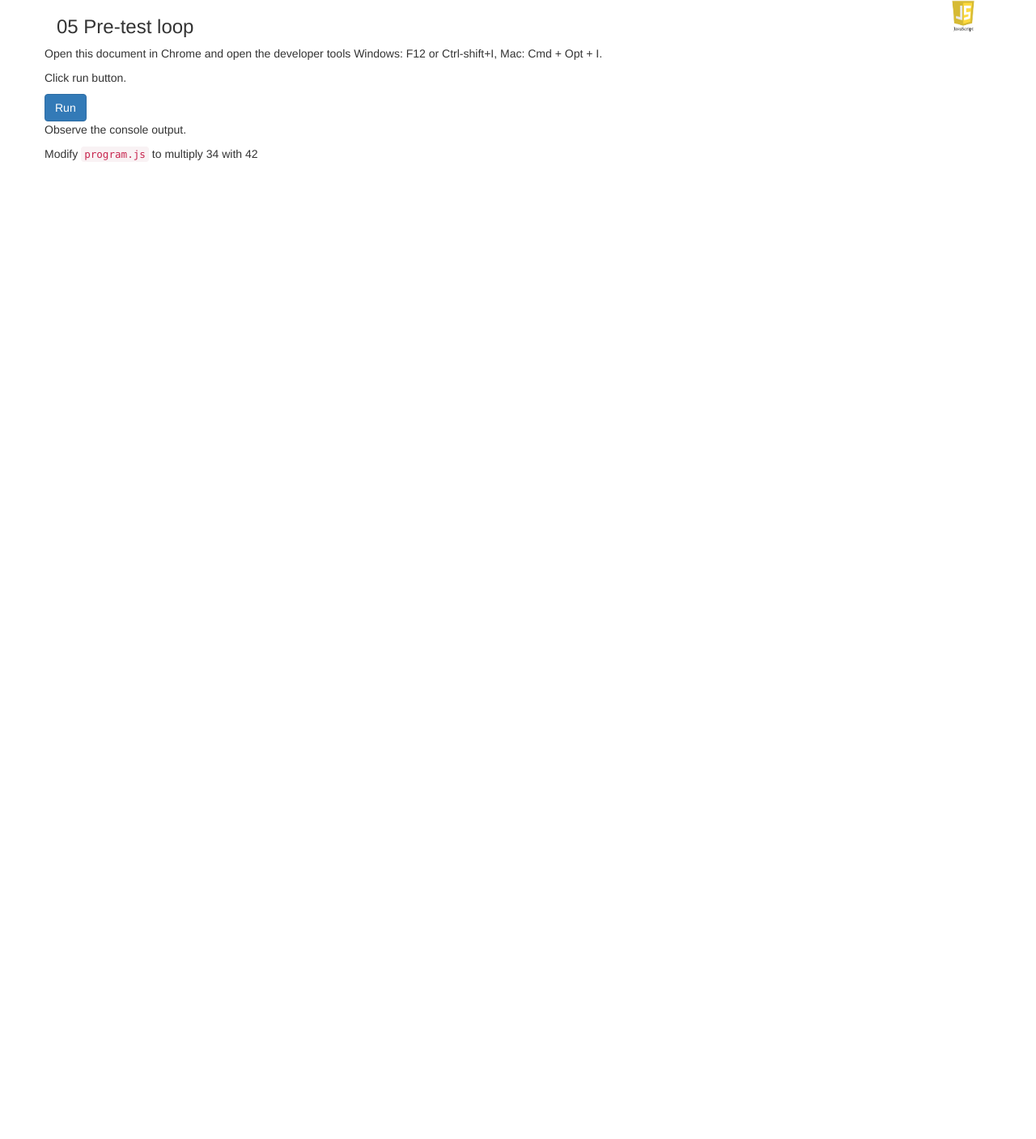
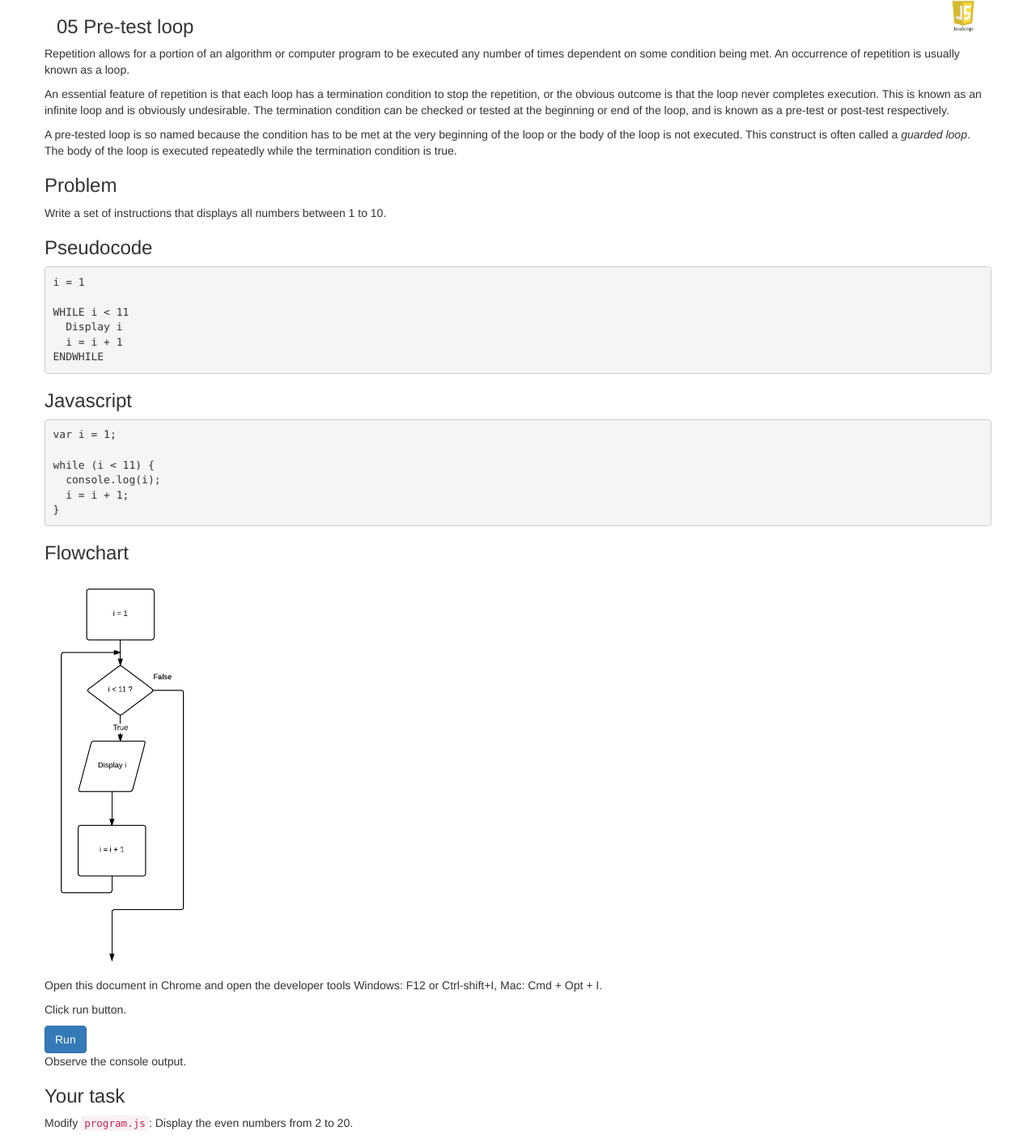
Before and after one commit to stlukesdy/yr10ist2015, a website: page public/05_Pre-test_loop/index.html in a window 1280 px wide. Shown: the whole page at 81% size. Before the commit the page ends 800 px from the top, so only its background shows below. Drawn offline with Linux system fonts and the light colour scheme.

Commit message:
05 Pre-test loop

```diff
--- a/public/05_Pre-test_loop/index.html
+++ b/public/05_Pre-test_loop/index.html
@@ -16,17 +16,54 @@
         <h3>05 Pre-test loop</h3>
       </div>
       <div class="col-sm-4">
-                <img class="pull-right" src="images/javascript.jpg" alt="javascript" height="40"/>
+        <img class="pull-right" src="images/javascript.jpg" alt="javascript" height="40" />
       </div>
     </div>
     <div class="row">
+      <p>Repetition allows for a portion of an algorithm or computer program to be executed any number of times dependent on some condition being met. An occurrence of repetition is usually known as a loop.</p>
+      <p>An essential feature of repetition is that each loop has a termination condition to stop the repetition, or the obvious outcome is that the loop never completes execution. This is known as an infinite loop and is obviously undesirable. The termination condition can be checked or tested at the beginning or end of the loop, and is known as a pre-test or post-test respectively.</p>
+      <p>
+        A pre-tested loop is so named because the condition has to be met at the very beginning of the loop or the body of the loop is not executed. This construct is often called a <em>guarded loop</em>. The body of the loop is executed repeatedly while the termination condition is true.
+      </p>
+      <h3>Problem</h3>
+      <p>Write a set of instructions that displays all numbers between 1 to 10.</p>
+      <h3>Pseudocode</h3>
+      <pre>
+i = 1
+
+WHILE i < 11
+  Display i
+  i = i + 1
+ENDWHILE
+</pre>
+      <h3>Javascript</h3>
+<pre>
+var i = 1;
+
+while (i < 11) {
+  console.log(i);
+  i = i + 1;
+}
+</pre>
+
+      <h3>Flowchart</h3>
+      <img src="images/pretestloop.png" height="500" />
+
+    </div>
+
+    <div class="row">
       <p>Open this document in Chrome and open the developer tools Windows: F12 or Ctrl-shift+I, Mac: Cmd + Opt + I.</p>
       <p>Click run button.</p>
-            <button id="runbutton" type="button" class="btn btn-primary">Run</button>
+      <button id="runButton" type="button" class="btn btn-primary">Run</button>
       <p>Observe the console output.</p>
-            <p>Modify <code>program.js</code> to multiply 34 with 42</p>
+      <h3>Your task</h3>
+      <p>
+
+        Modify <code>program.js</code>: Display the even numbers from 2 to 20.
+      </p>
     </div>
   </div>
 
+
 </body>
 </html>
--- a/public/05_Pre-test_loop/program.js
+++ b/public/05_Pre-test_loop/program.js
@@ -1,13 +1,13 @@
 $(document).ready(function () {
-  $("#runbutton").click(program);
+  $("#runButton").click(program);
 });
 
 var program = function() {
-  console.log("Hello world");
-  console.log(5 + 6);
+  var i = 1;
 
-  var number1 = 5;
-  var number2 = 6;
-  var result = number1 + number2;
-  console.log("The result is " + result);
+  while (i < 11) {
+    console.log(i);
+    i = i + 1;
+  }
+
 };
```
Also changed, not shown: public/04_Multi-way_selection/images/multiway.png, public/05_Pre-test_loop/images/pretestloop.png (added). Lines whose indentation alone changed are shown as unchanged.
